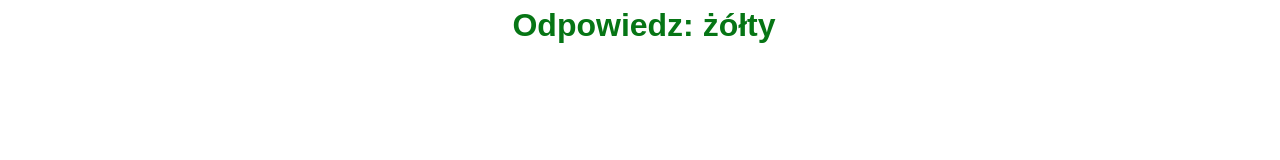
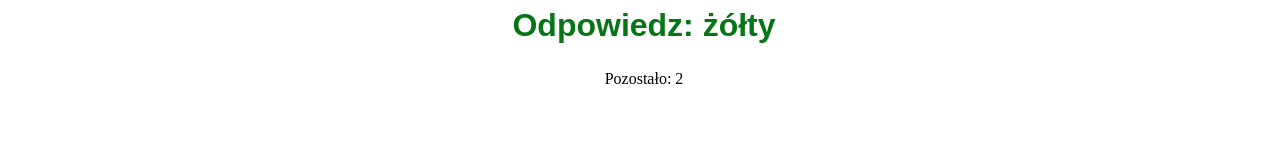
Before and after one commit to DMaladyn/Grzegorziada, a React (Vite) app: page /grzegorziada/final in a window 1280 px wide. Shown: the part 216-376 px from the top of the page. Built offline with nearby package versions, Linux system fonts and the light colour scheme.

Commit message:
Remaining count

```diff
--- a/src/components/elements/question.jsx
+++ b/src/components/elements/question.jsx
@@ -16,6 +16,8 @@ function Question(props) {
   let category = data[randomKey].kategoria;
   let answer = data[randomKey].odpowiedz;
   let link = data[randomKey].link;
+
+  let remaining = keys.length - 1;
 
   delete data[randomKey];
 
@@ -55,6 +57,7 @@ function Question(props) {
       <div className={classes.category}>Kategoria: {category}</div>
       {link ? <iframe allowFullScreen src={link}></iframe> : null}
       <div className={classes.answer}>Odpowiedz: {answer}</div>
+      <div className={classes.remaining}>Pozostało: {remaining}</div>
       <div className={classes.buttons}>
         <button className={classes.wrong} onClick={() => playWrong()}>
           ŹLE
```
